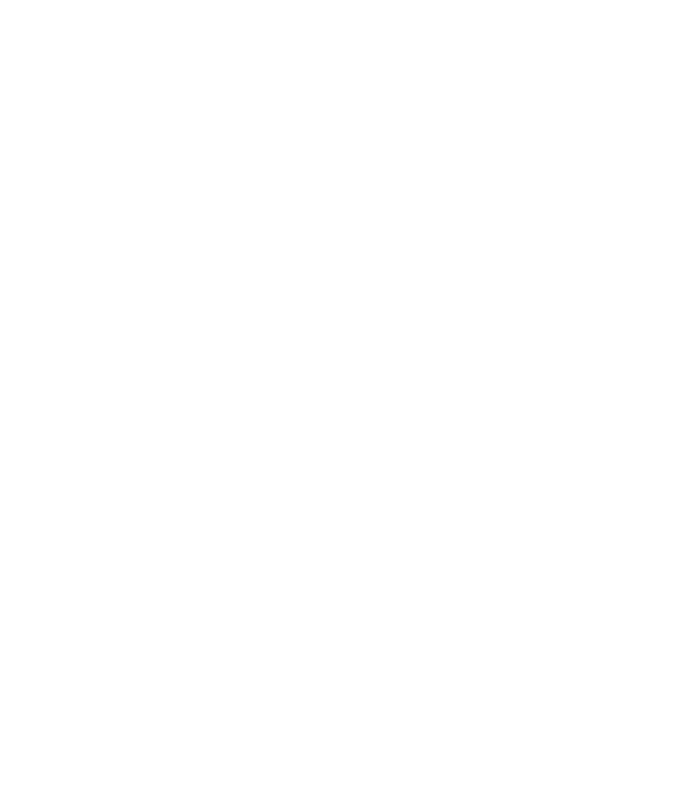
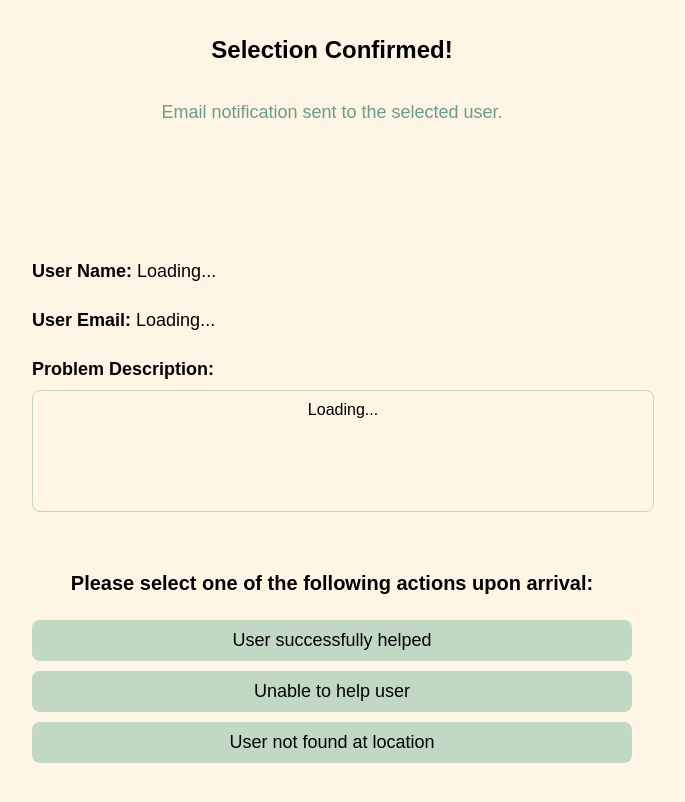
Before and after one commit to Anthony-Huang-03/HelloWorldRepo, a React (Create React App) app in the folder client/: page /ConfirmInfo in a window 1280 px wide. Before the commit this address had no page. Shown: the top 802 px of the page, without its empty margins (308-993 px from the left). Built offline with nearby package versions, Linux system fonts and the light colour scheme.

Commit message:
Update ConfirmInfo.js
made ConfirmInfo page with buttons that connect to Completed page

```diff
--- a/client/src/pages/ConfirmInfo.js
+++ b/client/src/pages/ConfirmInfo.js
@@ -0,0 +1,120 @@
+import React from "react";
+import { useNavigate } from "react-router-dom"; // Import useNavigate for navigation
+
+const ConfirmInfo = ({ userName, userEmail, problemDescription }) => {
+    const navigate = useNavigate(); // Initialize navigate for navigation
+
+    // Function to handle button clicks
+    const handleButtonClick = () => {
+        navigate("/Completed"); // Navigate to Completion page for all buttons
+    };
+
+    return (
+        <div style={{
+            display: "flex",
+            flexDirection: "column",
+            alignItems: "center",
+            justifyContent: "flex-start",
+            padding: "20px",
+            fontFamily: "Arial, sans-serif",
+            backgroundColor: "#FFF5E4",
+            height: "100vh",
+            color: "#000000"
+        }}>
+            <h1 style={{
+                fontSize: "24px",
+                marginBottom: "20px",
+                textAlign: "center"
+            }}>
+                Selection Confirmed!
+            </h1>
+
+            <p style={{
+                fontSize: "18px",
+                color: "#6A9C89",
+                marginBottom: "40px",
+                textAlign: "center"
+            }}>
+                Email notification sent to the selected user.
+            </p>
+
+            <div style={{ marginBottom: "80px" }}></div>
+
+            <div style={{
+                display: "flex",
+                flexDirection: "column",
+                alignItems: "flex-start",
+                width: "80%",
+                maxWidth: "600px"
+            }}>
+                <p style={{ fontSize: "18px", marginBottom: "10px" }}>
+                    <strong>User Name:</strong> {userName || "Loading..."}
+                </p>
+
+                <p style={{ fontSize: "18px", marginBottom: "10px" }}>
+                    <strong>User Email:</strong> {userEmail || "Loading..."}
+                </p>
+
+                <p style={{ fontSize: "18px", marginBottom: "10px" }}>
+                    <strong>Problem Description:</strong>
+                </p>
+
+                <div style={{
+                    backgroundColor: "#FFF5E4",
+                    color: "#000000",
+                    border: "1px solid #C1D8C3",
+                    borderRadius: "8px",
+                    padding: "10px",
+                    minHeight: "100px",
+                    width: "100%",
+                    fontSize: "16px",
+                    overflowY: "auto"
+                }}>
+                    {problemDescription || "Loading..."}
+                </div>
+            </div>
+
+            <h2 style={{
+                fontSize: "20px",
+                marginTop: "60px",
+                marginBottom: "20px",
+                textAlign: "center"
+            }}>
+                Please select one of the following actions upon arrival:
+            </h2>
+
+            <div style={{
+                display: "flex",
+                flexDirection: "column",
+                alignItems: "center",
+                width: "80%",
+                maxWidth: "600px"
+            }}>
+                <button style={buttonStyle} onClick={handleButtonClick}>
+                    User successfully helped
+                </button>
+                <button style={buttonStyle} onClick={handleButtonClick}>
+                    Unable to help user
+                </button>
+                <button style={buttonStyle} onClick={handleButtonClick}>
+                    User not found at location
+                </button>
+            </div>
+        </div>
+    );
+};
+
+// Button style shared across buttons
+const buttonStyle = {
+    backgroundColor: "#C1D8C3",
+    color: "#000000",
+    border: "none",
+    borderRadius: "8px",
+    padding: "10px 20px",
+    margin: "5px 0",
+    cursor: "pointer",
+    fontSize: "18px",
+    width: "100%"
+};
+
+export default ConfirmInfo;
```
